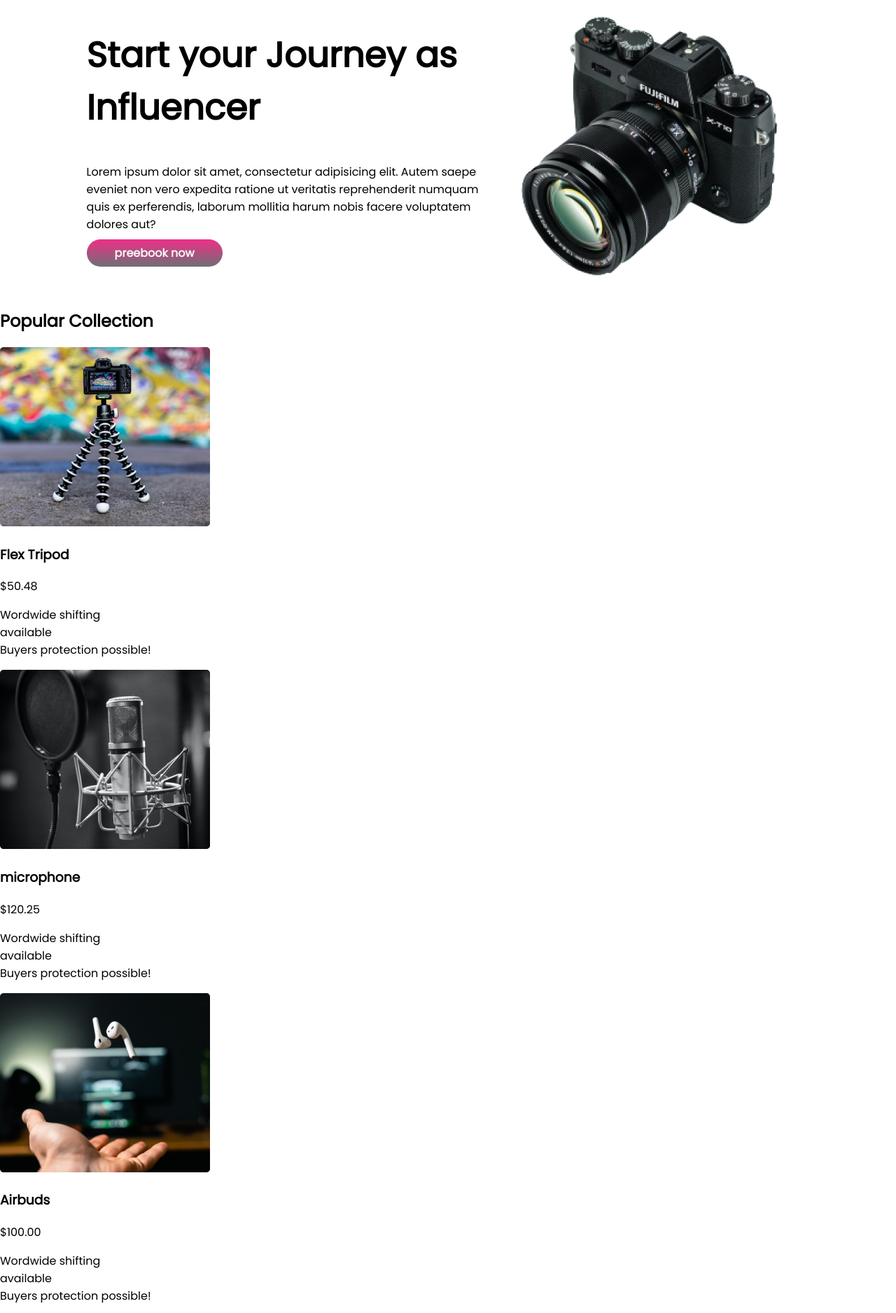
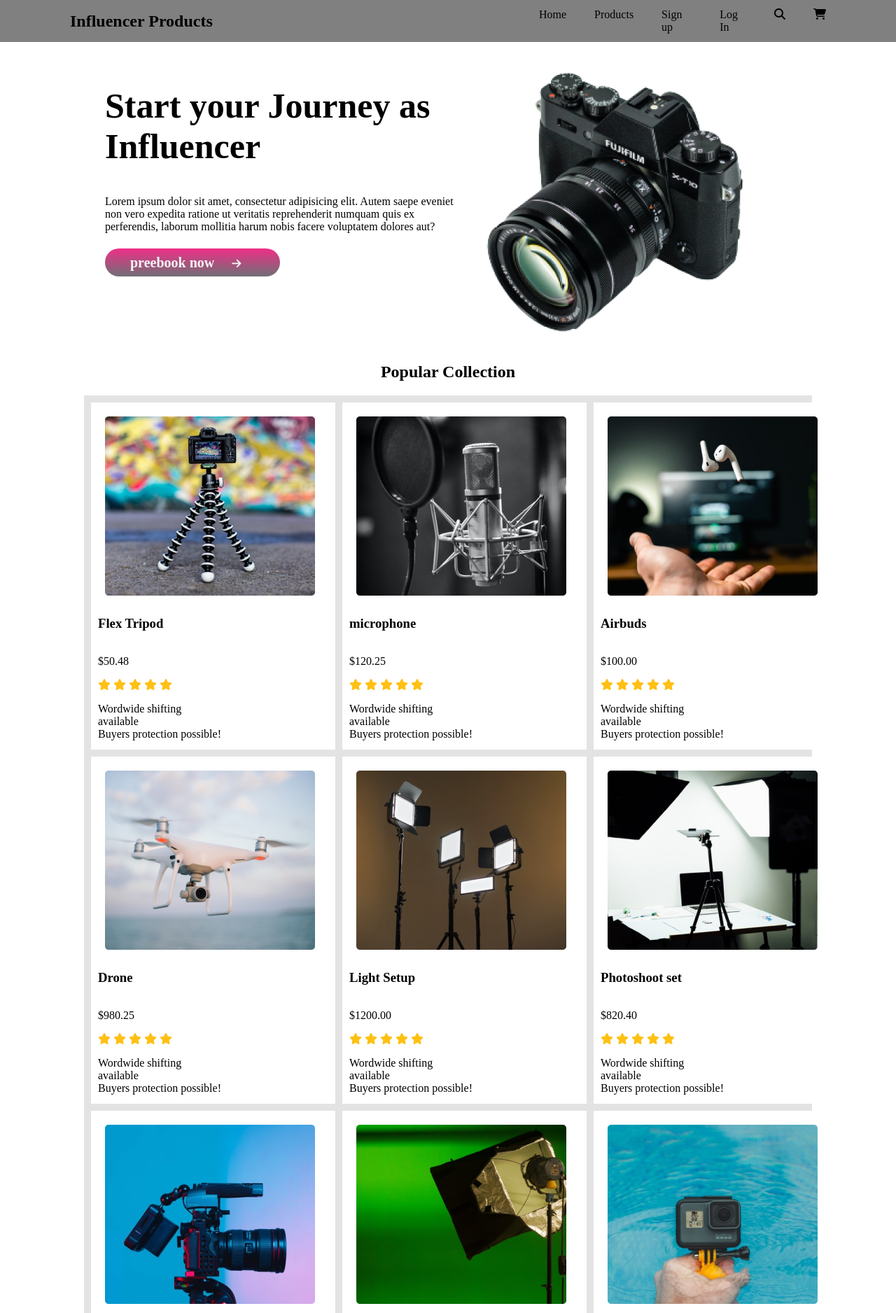
Before and after one commit to Kutubuddin1/influencer_products, a plain HTML site: page index.html in a window 1280 px wide. Shown: the top 1876 px of the page at 70% size. Drawn offline with nearby package versions, Linux system fonts and the light colour scheme.

Commit message:
responsive

```diff
--- a/index.html
+++ b/index.html
@@ -6,6 +6,7 @@
     <meta http-equiv="X-UA-Compatible" content="IE=edge">
     <meta name="viewport" content="width=device-width, initial-scale=1.0">
     <title>Influencer Products</title>
+    <script src="https://kit.fontawesome.com/6271221861.js" crossorigin="anonymous"></script>
     <link rel="preconnect" href="https://fonts.googleapis.com">
     <link rel="preconnect" href="https://fonts.gstatic.com" crossorigin>
     <link href="https://fonts.googleapis.com/css2?family=Poppins&display=swap" rel="stylesheet">
@@ -13,6 +14,23 @@
 </head>
 
 <body>
+    <header>
+        <nav class="navbar">
+            <div class="name">
+                Influencer Products
+            </div>
+            <div class="menu">
+                <ul>
+                    <li><a href="">Home</a></li>
+                    <li><a href="">Products</a></li>
+                    <li><a href="">Sign up</a></li>
+                    <li><a href="">Log In</a></li>
+                    <li><a href=""><i class="fas fa-search"></i></a></li>
+                    <li><a href=""><i class="fas fa-shopping-cart"></i></a></li>
+                </ul>
+            </div>
+        </nav>
+    </header>
 
     <section class="top-banner ">
         <div class="text-width ">
@@ -22,71 +40,137 @@
             <p>Lorem ipsum dolor sit amet, consectetur adipisicing elit. Autem saepe eveniet non vero expedita ratione
                 ut veritatis reprehenderit numquam quis ex perferendis, laborum mollitia harum nobis facere voluptatem
                 dolores aut?</p>
-            <a class="link-button" target="_blank" href="">preebook now</a>
+            <a class="link-button" target="_blank" href="">preebook now <i id="class" class="fas fa-arrow-right">
+                </i></a>
         </div>
         <div class="text-width-img">
             <img src="images/main-camera.png" alt="img-camera">
         </div>
     </section>
-    <section>
+    <section class="container">
         <h2>Popular Collection</h2>
-        <div>
-            <img src="images/tripod.png" alt="tripod-img">
+        <div class="information">
+            <div class="tools">
+                <img class="images" src="images/tripod.png" alt="tripod-img">
                 <h3>Flex Tripod</h3>
                 <p>$50.48</p>
+                <div class="color">
+                    <i class="fas fa-star"></i>
+                    <i class="fas fa-star"></i>
+                    <i class="fas fa-star"></i>
+                    <i class="fas fa-star"></i>
+                    <i class="fas fa-star"></i>
+                </div>
                 <p>Wordwide shifting <br>available<br> Buyers protection possible!</p>
             </div>
-        <div>
-            <img src="images/mic.png" alt="mic-img">
+            <div class="tools">
+                <img class="images" src="images/mic.png" alt="mic-img">
                 <h3>microphone</h3>
                 <p>$120.25</p>
+                <div class="color">
+                    <i class="fas fa-star"></i>
+                    <i class="fas fa-star"></i>
+                    <i class="fas fa-star"></i>
+                    <i class="fas fa-star"></i>
+                    <i class="fas fa-star"></i>
+                </div>
                 <p>Wordwide shifting <br>available<br> Buyers protection possible!</p>
             </div>
-        <div>
-            <img src="images/airpod.png" alt="airpod-img">
+            <div class="tools">
+                <img class="images" src=" images/airpod.png" alt="airpod-img">
                 <h3>Airbuds</h3>
                 <p>$100.00</p>
+                <div class="color">
+                    <i class="fas fa-star"></i>
+                    <i class="fas fa-star"></i>
+                    <i class="fas fa-star"></i>
+                    <i class="fas fa-star"></i>
+                    <i class="fas fa-star"></i>
+                </div>
                 <p>Wordwide shifting <br>available<br> Buyers protection possible!</p>
             </div>
-        <div>
-            <img src="images/drone.png" alt="drone-img">
+            <div class="tools">
+                <img class="images" src=" images/drone.png" alt="drone-img">
                 <h3>Drone</h3>
                 <p>$980.25</p>
+                <div class="color">
+                    <i class="fas fa-star"></i>
+                    <i class="fas fa-star"></i>
+                    <i class="fas fa-star"></i>
+                    <i class="fas fa-star"></i>
+                    <i class="fas fa-star"></i>
+                </div>
                 <p>Wordwide shifting <br>available<br> Buyers protection possible!</p>
             </div>
-        <div>
-            <img src="images/lights.png" alt="light-img">
+            <div class="tools">
+                <img class="images" src=" images/lights.png" alt="light-img">
                 <h3>Light Setup</h3>
                 <p>$1200.00</p>
+                <div class="color">
+                    <i class="fas fa-star"></i>
+                    <i class="fas fa-star"></i>
+                    <i class="fas fa-star"></i>
+                    <i class="fas fa-star"></i>
+                    <i class="fas fa-star"></i>
+                </div>
                 <p>Wordwide shifting <br>available<br> Buyers protection possible!</p>
             </div>
-        <div>
-            <img src="images/setup.png" alt="setup-img">
+            <div class="tools">
+                <img class="images" src=" images/setup.png" alt="setup-img">
                 <h3>Photoshoot set</h3>
                 <p>$820.40</p>
+                <div class="color">
+                    <i class="fas fa-star"></i>
+                    <i class="fas fa-star"></i>
+                    <i class="fas fa-star"></i>
+                    <i class="fas fa-star"></i>
+                    <i class="fas fa-star"></i>
+                </div>
                 <p>Wordwide shifting <br>available<br> Buyers protection possible!</p>
             </div>
-        <div>
-            <img src="images/camera.png" alt="camera-img">
+            <div class="tools">
+                <img class="images" src=" images/camera.png" alt="camera-img">
                 <h3>Vlogging Camera</h3>
                 <p>$1800.80</p>
+                <div class="color">
+                    <i class="fas fa-star"></i>
+                    <i class="fas fa-star"></i>
+                    <i class="fas fa-star"></i>
+                    <i class="fas fa-star"></i>
+                    <i class="fas fa-star"></i>
+                </div>
                 <p>Wordwide shifting <br>available<br> Buyers protection possible!</p>
             </div>
-        <div>
-            <img src="images/single-light.png" alt="single-img">
+            <div class="tools">
+                <img class="images" src=" images/single-light.png" alt="single-img">
                 <h3>Green Screen</h3>
                 <p>$25.48</p>
+                <div class="color">
+                    <i class="fas fa-star"></i>
+                    <i class="fas fa-star"></i>
+                    <i class="fas fa-star"></i>
+                    <i class="fas fa-star"></i>
+                    <i class="fas fa-star"></i>
+                </div>
                 <p>Wordwide shifting <br>available<br> Buyers protection possible!</p>
             </div>
-        <div>
-            <img src="images/action.png" alt="action-img">
+            <div class="tools">
+                <img class="images" src=" images/action.png" alt="action-img">
                 <h3>Action Camera</h3>
                 <p>$380.00</p>
+                <div class="color">
+                    <i class="fas fa-star"></i>
+                    <i class="fas fa-star"></i>
+                    <i class="fas fa-star"></i>
+                    <i class="fas fa-star"></i>
+                    <i class="fas fa-star"></i>
+                </div>
                 <p>Wordwide shifting <br>available<br> Buyers protection possible!</p>
+            </div>
         </div>
 
     </section>
-    <section>
+
     <div id="footer-wop">
         <footer>
             <div>
@@ -112,7 +196,7 @@
                 <script nomodule src="https://unpkg.com/ionicons@5.5.2/dist/ionicons/ionicons.js"></script>
             </div>
             <div>
-                    <p> Copyright © 2020 influencer products<br>
+                <p> Copyright © 2022 influencer products<br>
                     All rights reserved</p>
             </div>
 
@@ -120,7 +204,7 @@
 
     </div>
 
-    </section>
+
 </body>
 
 </html>
--- a/style.css
+++ b/style.css
@@ -1,21 +1,61 @@
 body{
-    font-family: 'Poppins', sans-serif;
-    margin: 0;
-}
+    margin: 0px;
+    padding: 0px;
+  }
+  .navbar{
+    display: flex;
+    width: 100%;
+    height: 60px;
+    background-color: gray;
+    align-items: center;
+  }
+  .name{
+    margin-left: 100px;
+    width: 50%;
+    font-size: 24px;
+    color: #000000;
+    font-weight: bold;
+  }
+  .menu{
+    width: 50%;
+  }
+  .menu ul{
+    display: flex;
+    justify-content: right;
+    margin-top: 20px;
+    margin-bottom: 20px;
+    margin-right: 100px;
+  }
+  .menu ul li{
+    list-style: none;
+    margin-left: 40px;
+  }
+  .menu ul li a{
+    text-decoration: none;
+    color: #000000;
+    font-size: 16px;
+  }
 h1{
     font-size: 50px;
 }
 
 .top-banner{
     display: flex;
-    margin-left: 100px;
+    margin-left:150px;
+    margin-right: 100px;
+    margin-top: 20px;
+
 }
 .text-width{
     width: 50%;
-    padding-left: 2%;
+
+
 }
 .text-width img{
-    width: 80%;
+    height: 414px;
+    width: 440px;
+
+
 }
 .link-button{
     color: whitesmoke;
@@ -23,8 +63,17 @@ h1{
     background-image:linear-gradient(#EF2F88, rgb(111, 111, 117));
 
     font-weight: 700;
-    padding: 8px 40px;
+    padding: 9px 36px;
     border-radius: 30px;
+    font-size: 20px;
+}
+.class{
+    font-size: 15px;
+
+}
+.tools{
+    display: grid;
+    grid-template-columns: repeat(3,1fr);
 }
 #footer-wop{
     background-color:#0d1529;
@@ -34,9 +83,8 @@ footer h1{
     color: white;
 }
 .icon{
-
-    position:center;
-
+    display: flex;
+    justify-content: center;
 }
 .social-icon{
    text-align: center;
@@ -44,8 +92,6 @@ footer h1{
     transition: color 0.2s;
     text-decoration: none;
     margin: 0 10px;
-
-
 }
 .social-icon:hover{
     color: #333333;
@@ -56,3 +102,68 @@ footer  p{
     color: white;
     font-size: 10px;
 }
+
+#class{
+    padding: 5px;
+    font-size: 15px;
+    margin:15px;
+}
+.container{
+    margin: 20px 120px ;
+    margin-bottom: 100px;
+
+}
+.container>h2{
+    text-align: center;
+}
+.information{
+    display: grid;
+    grid-template-columns: repeat(3,1fr);
+    grid-column-gap: 10px;
+    grid-row-gap: 10px;
+    background: rgba(133, 128, 128, 0.219);
+    padding: 10px;
+}
+.tools{
+    height: 476px;
+    width: 329px;
+    display: flex;
+    flex-direction: column;
+    background:white;
+    padding: 10px;
+}
+div
+.images{
+    height:256px;
+    width: 300px;
+    padding:10px;
+}
+.color{
+    color: #FFC014
+}
+
+@media screen and (max-width:688px ) {
+    .container{
+        margin: 20px;
+    }
+    .top-banner{
+        flex-direction: column-reverse;
+    }
+    .text-width{
+        width: 100%;
+    }
+    .information{
+        grid-template-columns: repeat(1 ,1fr);
+    }
+    .menu{
+        display: none;
+    }
+    .name{
+        text-align: center;
+        font-size: 16px;
+    }
+    .navbar{
+        background: none;
+    }
+
+}
```
Lines whose indentation alone changed are shown as unchanged.
